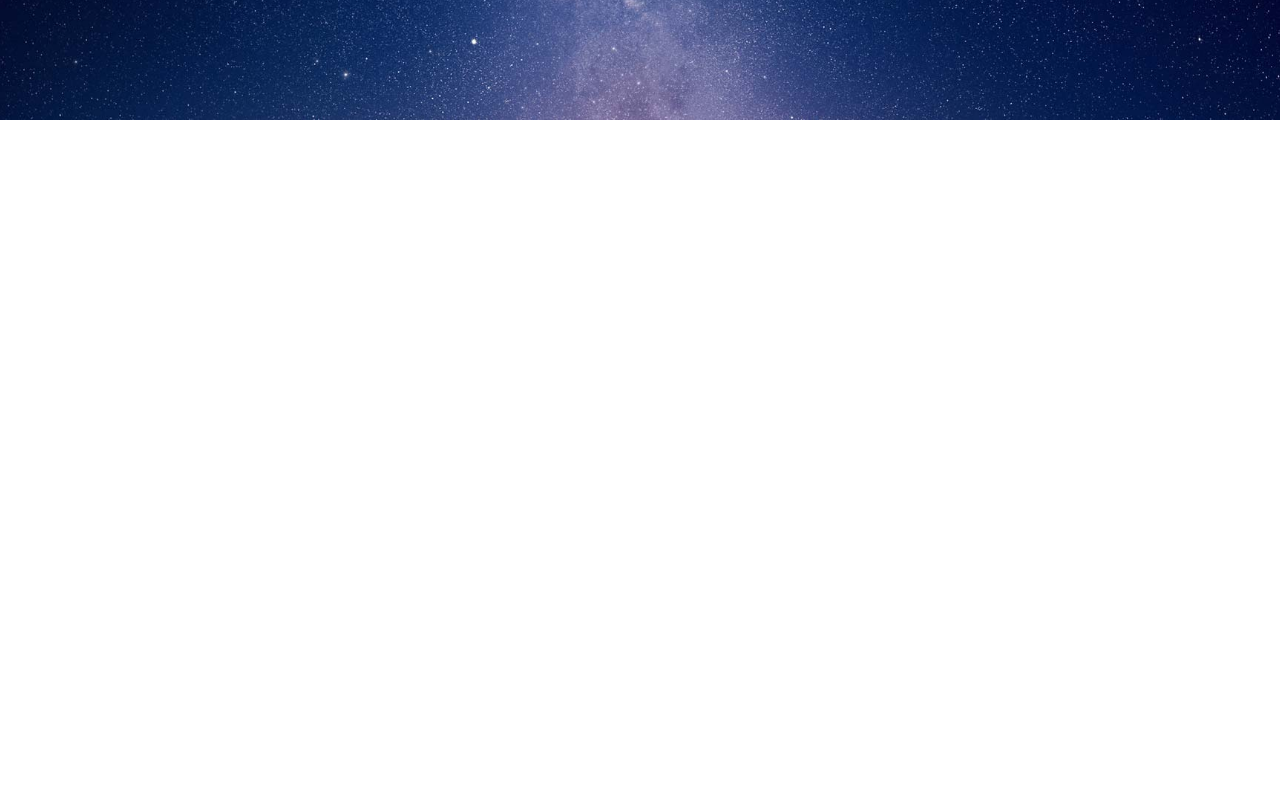
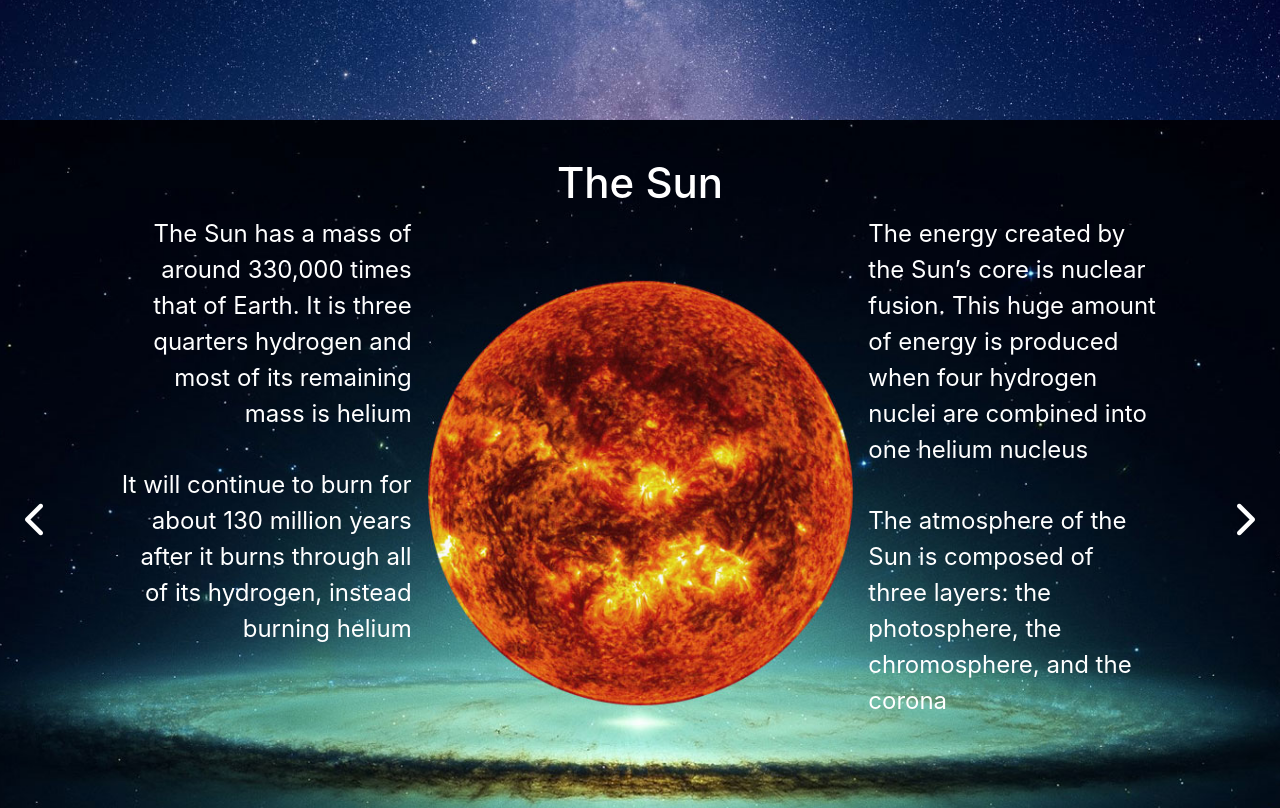
Before and after one commit to zarke998/discover-universe, a plain HTML site: page index.html in a window 1280 px wide. Shown: the part 680-1488 px from the top of the page. Drawn offline with nearby package versions, Linux system fonts and the light colour scheme; files that its build step writes are made by us from their sources.

Commit message:
slider FIXED for real

```diff
--- a/css/style.scss
+++ b/css/style.scss
@@ -83,7 +83,7 @@ div.fullscreen{
     }
 }
 #sliderSection{
-    background: url("images/solar-system/1.jpg") center center/cover;
+    background: url("../images/solar-system/1.jpg") center center/cover;
     transition: 2s;
 
     #solarSystemSliderText{
```
